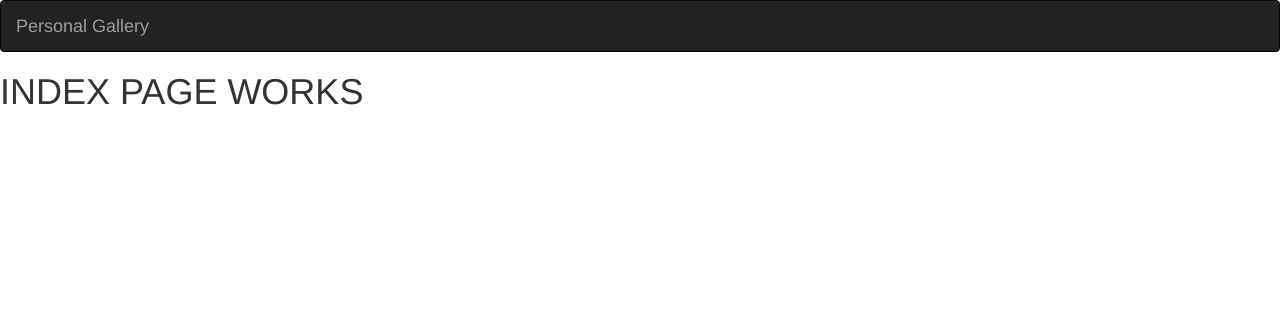
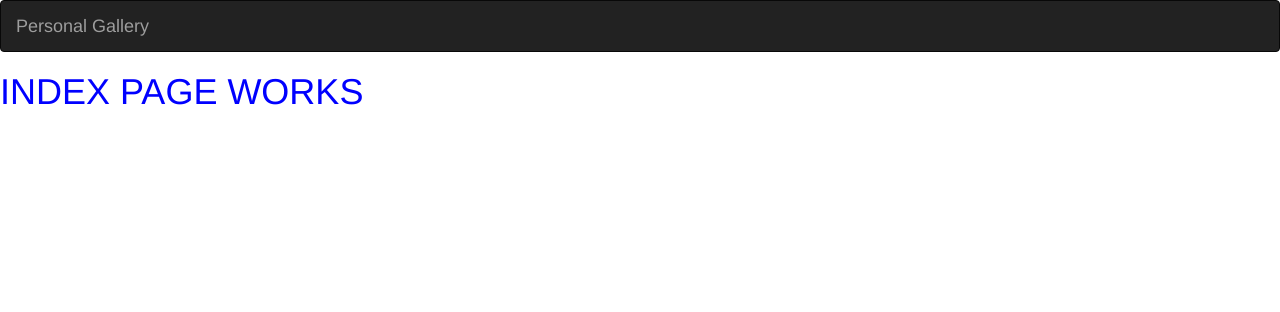
Before and after one commit to Kevson102/Personal-Gallery, a Django app: page / in a window 1280 px wide. Shown: the top 312 px of the page. Run offline with Django 3.2, Linux system fonts and the light colour scheme; some libraries are stand-ins or nearby versions.

Commit message:
ADDS THE BASE.CSS FILE IN THE STATIC/CSS DIRECTORY AND LINKS IT TO THE BASE.HTML FILE

```diff
--- a/gallery/templates/all-gallery/base.html
+++ b/gallery/templates/all-gallery/base.html
@@ -1,4 +1,5 @@
 {% load bootstrap3 %}
+{% load static %}
 <!DOCTYPE html>
 <html lang="en">
 <head>
@@ -14,6 +15,7 @@
 
   {% block styles %}
     {% bootstrap_css %}
+    <link rel="stylesheet" href="{% static 'css/base.css'%}">
   {%endblock%}
 </head>
 <body>
--- /dev/null
+++ b/static/css/base.css
@@ -0,0 +1,3 @@
+h1{
+  color: blue;
+}
```
